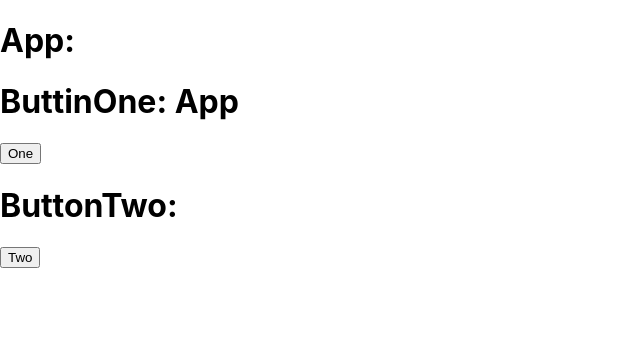
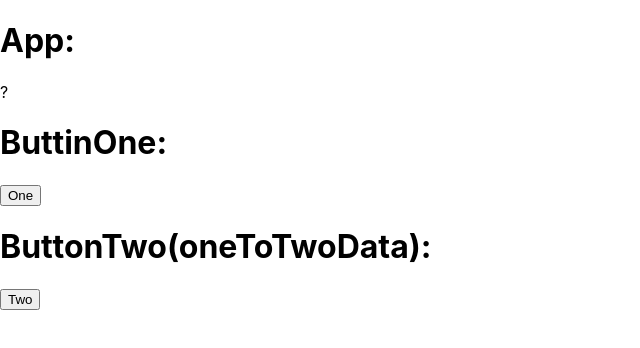
Before and after one commit to esw4soft/react_practice2, a React (Create React App) app: page / in a window 1280 px wide. Shown: the top 348 px of the page, without its empty margins (0-640 px from the left). Built offline with nearby package versions, Linux system fonts and the light colour scheme.

Commit message:
子女元件和子女元件互傳

```diff
--- a/src/App.js
+++ b/src/App.js
@@ -6,16 +6,23 @@ import ButtonTwo from './components/ButtonTwo'
 function App() {
   const [appData, setAppData] = useState('App')
 
-  // 準備接收子女的內部狀態用
+  // 子女->父母 準備接收子女的內部狀態用
   const [childData, setChildData] = useState('')
+
+  // 子女->子女 one 到 two
+  const [oneToTwoData, setOneToTwoData] = useState('')
+
+  //
   return (
     <>
+      {/* 子女->父母 : 來自Two的資料 */}
       <h1>App: {childData}</h1>
-      {/* 父母->子女 : 直接透過props船自己的資料給子女元件 */}
-      <ButtonOne textData={appData} />
-
-      {/* 子女->父母 : 傳一個setter函式給子女元件 */}
-      <ButtonTwo setChildData={setChildData} />
+      {/* \\\\\\\\\\\\\\\ */}
+      {/* one -> 父母 : 傳一個setter函式給one */}?
+      <ButtonOne appData={appData} setOneToTwoData={setOneToTwoData} />
+      {/* \\\\\\\\\\\\\\\ */}
+      {/* 父母 -> two: 透過props傳自己的資料給two */}
+      <ButtonTwo setChildData={setChildData} oneToTwoData={oneToTwoData} />
     </>
   )
 }
--- a/src/components/ButtonOne.js
+++ b/src/components/ButtonOne.js
@@ -1,12 +1,15 @@
 import React, { useState } from 'react'
 
 function ButtonOne(props) {
+  // one的內部資料(狀態)
   const [oneData, setOneData] = useState('One')
   return (
     <>
       {/* 父母->子女 : 單向資料流,父母傳給子女 */}
       <h1>ButtinOne: {props.textData}</h1>
-      <button>One</button>
+
+      {/* 子女->子女 : 利用父母元件傳來的setter來傳自己的狀態資料給父母 */}
+      <button onClick={() => props.setOneToTwoData(oneData)}>One</button>
     </>
   )
 }
--- a/src/components/ButtonTwo.js
+++ b/src/components/ButtonTwo.js
@@ -1,10 +1,13 @@
 import React, { useState } from 'react'
 
 function ButtonTwo(props) {
+  // Two的內部資料(狀態)
   const [twoData, setTwoData] = useState('Two')
   return (
     <>
-      <h1>ButtonTwo: </h1>
+      {/* 子女->子女 : 利用父母元件傳來的props呈現資料 */}
+      <h1>ButtonTwo(oneToTwoData):{props.oneToTwoData}</h1>
+
       {/* 子女->父母 : 利用父母元件的setter來傳自己的狀態資料給父母 */}
       <button onClick={() => props.setChildData(twoData)}>Two</button>
     </>
```
